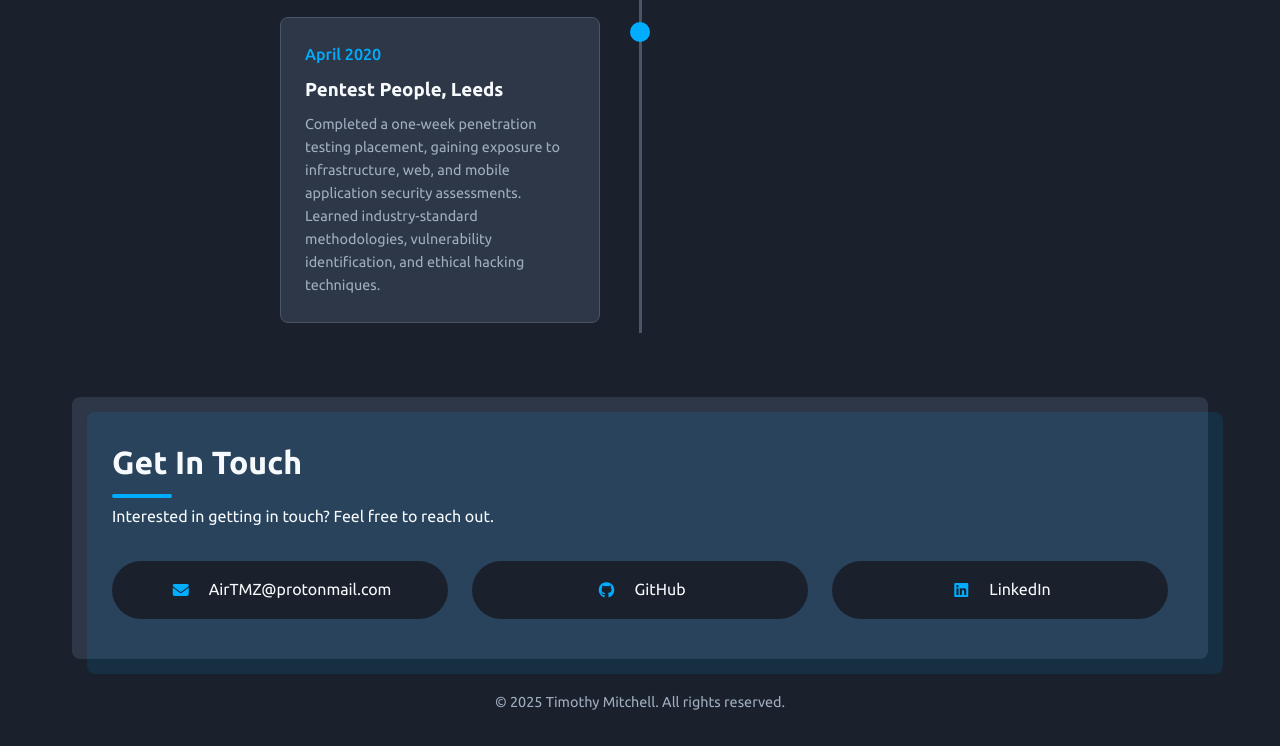
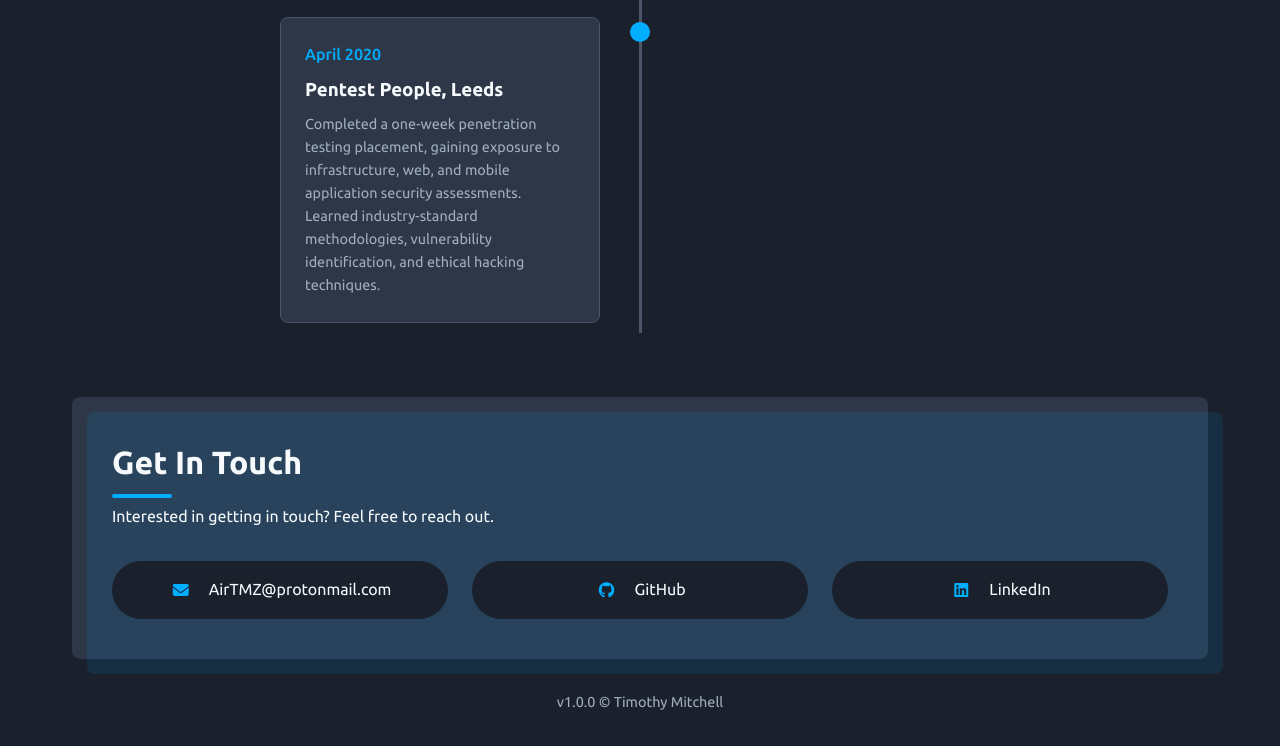
Before and after one commit to AirTMZ/portfolio, a plain HTML site: page index.html in a window 1280 px wide. Shown: the part 3564-4310 px from the top of the page. Drawn offline with Linux system fonts and the light colour scheme.

Commit message:
Update index.html

```diff
--- a/index.html
+++ b/index.html
@@ -162,7 +162,7 @@
   </div>
 
   <footer>
-    <p>&copy; 2025 Timothy Mitchell. All rights reserved.</p>
+    <p>v1.0.0 &copy; Timothy Mitchell</p>
   </footer>
 
   <script src="js/script.js"></script>
```
